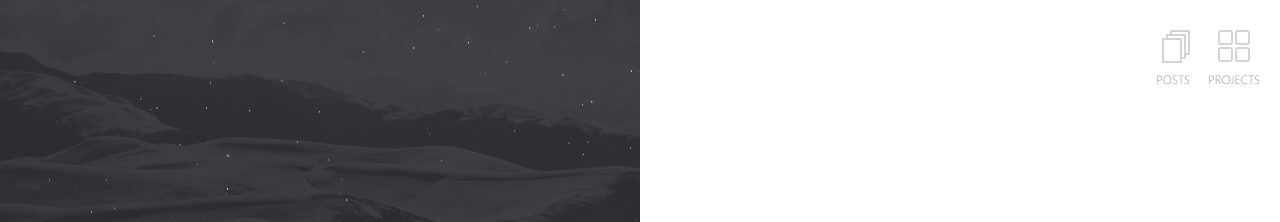
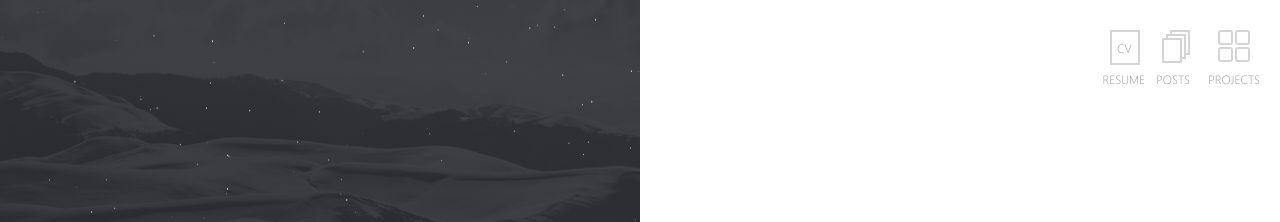
Before and after one commit to PFTian/PFTian.github.io, a Jekyll site: the page built from index.md, in a window 1280 px wide. Shown: the top 222 px of the page. Built offline with Jekyll 4.4.1, drawn with Linux system fonts in a browser that asks for light colours; our own code applies the rules of GitHub Pages for plain Markdown files.

Commit message:
add CV icon.

```diff
--- a/_layouts/home.html
+++ b/_layouts/home.html
@@ -24,6 +24,8 @@ layout: compress
   </div>
 
   <div class="block-right">
+    <a href="{{ site.url }}/resume" title="Resume" class="resume-menu-icon"></a>
+    <span class="resume">RESUME</span>
     <a href="{{ site.url }}/posts" title="posts" class="posts-menu-icon"></a>
     <span class="posts-link">POSTS</span>
     <a title="project" class="projects-menu-icon">
--- a/assets/_sass/_site.scss
+++ b/assets/_sass/_site.scss
@@ -139,12 +139,44 @@ canvas {
   }
 }
 
+.resume-menu-icon {
+  position: absolute;
+  top: 30px;
+  right: 140px;
+  width: 30px;
+  height: 35px;
+  border: 2px solid $gray;
+  background: $white;
+  &:before {
+    position: absolute;
+    content: 'CV';
+    font-size: 12px;
+    color: darken($white, 40);
+    top:10px;
+    left: 5px;
+  }
+  &:hover {
+    border-color: $green;
+    &:before {
+      color: $green;
+    };
+    &:after {
+      border-color: $green;
+    }
+  }
+}
+
+.resume,
 .posts-link,
 .projects-link {
   position: absolute;
   top: 73px;
   font-size: 12px;
   color: darken($white, 40);
+}
+
+.resume {
+  right: 135px;
 }
 
 .posts-link {
```
Also changed, not shown: 3 other files.
